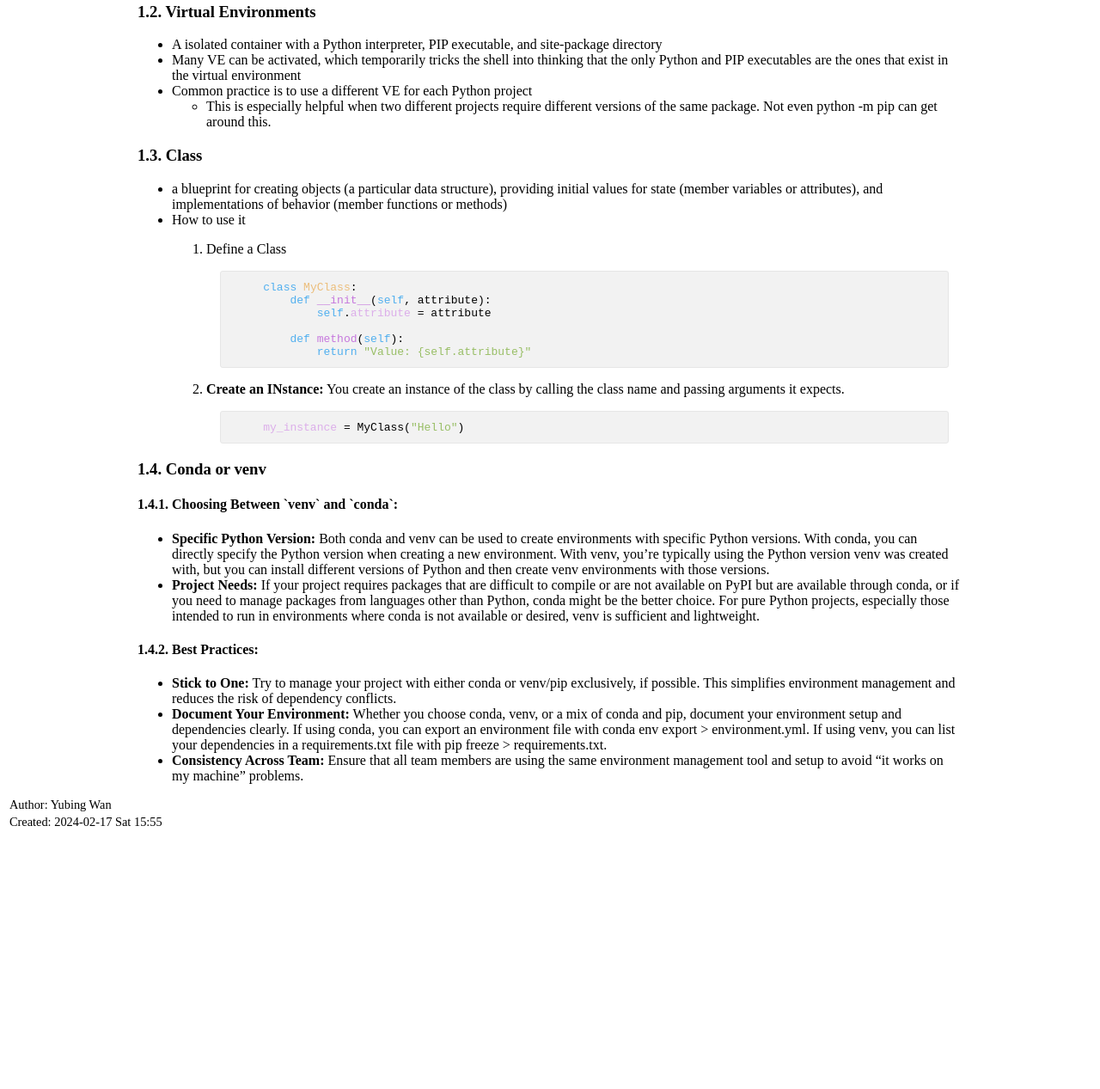
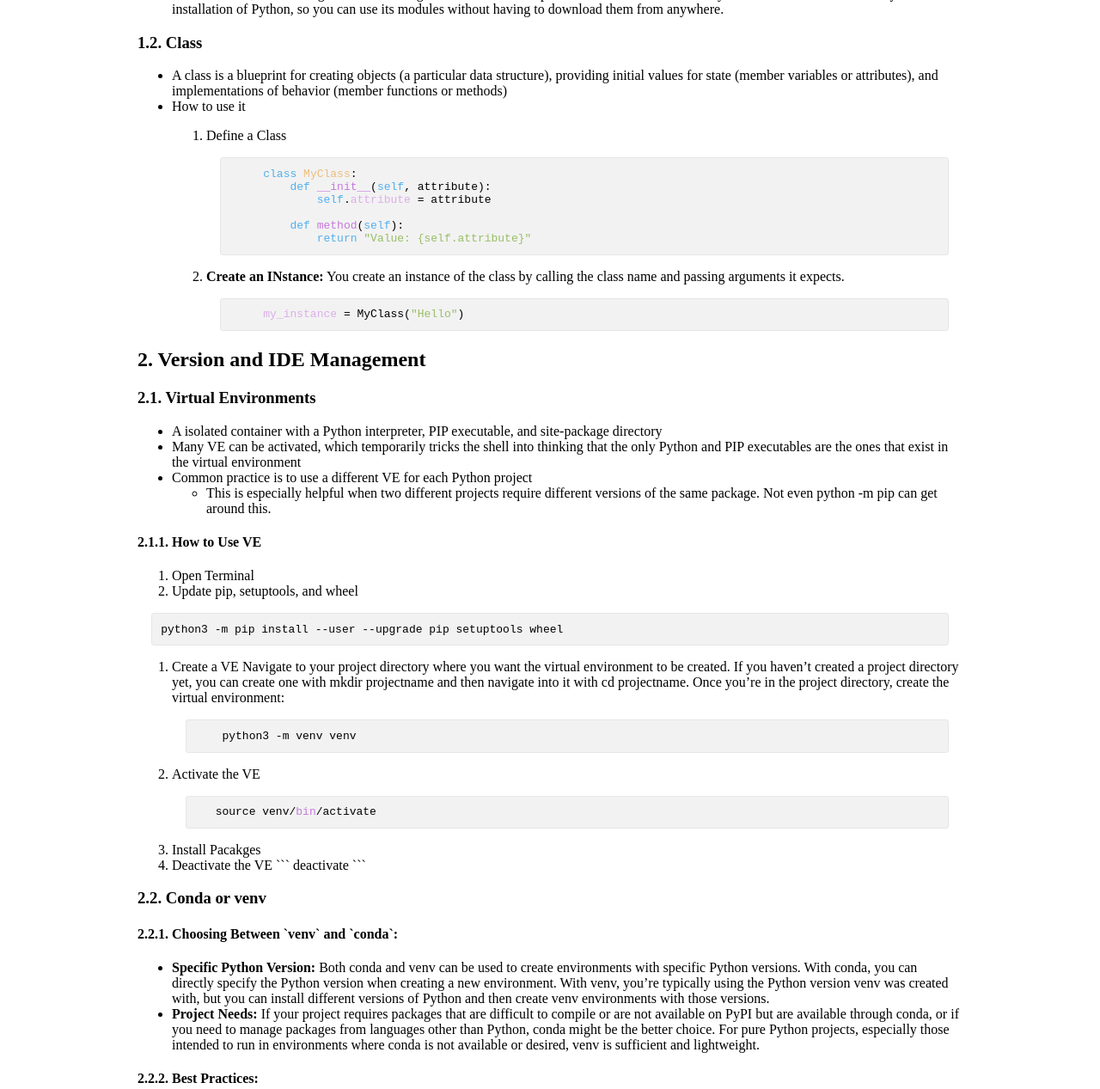
Before and after one commit to yubingwan/yubingwan.github.io, a plain HTML site: page learn_python.html in a window 1280 px wide. Shown: the part 577-1844 px from the top of the page at 86% size. Before the commit the page ends 1550 px from the top, so only its background shows below. Drawn offline with Linux system fonts and the light colour scheme.

Commit message:
add learning notes for python

````diff
--- a/learn_python.html
+++ b/learn_python.html
@@ -3,7 +3,7 @@
 "http://www.w3.org/TR/xhtml1/DTD/xhtml1-strict.dtd">
 <html xmlns="http://www.w3.org/1999/xhtml" lang="en" xml:lang="en">
 <head>
-<!-- 2024-02-17 Sat 15:55 -->
+<!-- 2024-02-17 Sat 16:29 -->
 <meta http-equiv="Content-Type" content="text/html;charset=utf-8" />
 <meta name="viewport" content="width=device-width, initial-scale=1" />
 <title>Learn Python</title>
@@ -201,15 +201,23 @@
 <h2>Table of Contents</h2>
 <div id="text-table-of-contents" role="doc-toc">
 <ul>
-<li><a href="#orgd335f59">1. Basic Concepts and Terminoloy</a>
+<li><a href="#org831dc9a">1. Basic Concepts and Terminoloy</a>
 <ul>
-<li><a href="#orgd0b0ffd">1.1. Scripts, Modules, Packages, and Libraries</a></li>
-<li><a href="#org7686613">1.2. Virtual Environments</a></li>
-<li><a href="#org00ad481">1.3. Class</a></li>
-<li><a href="#org9c5e733">1.4. Conda or venv</a>
+<li><a href="#org7b8bf37">1.1. Scripts, Modules, Packages, and Libraries</a></li>
+<li><a href="#org9df8d9d">1.2. Class</a></li>
+</ul>
+</li>
+<li><a href="#orgdf78de6">2. Version and IDE Management</a>
 <ul>
-<li><a href="#orgf2d21d6">1.4.1. Choosing Between `venv` and `conda`:</a></li>
-<li><a href="#org8f8b96b">1.4.2. Best Practices:</a></li>
+<li><a href="#org6b4c618">2.1. Virtual Environments</a>
+<ul>
+<li><a href="#orgd054164">2.1.1. How to Use VE</a></li>
+</ul>
+</li>
+<li><a href="#orgd1363ab">2.2. Conda or venv</a>
+<ul>
+<li><a href="#org01edb84">2.2.1. Choosing Between `venv` and `conda`:</a></li>
+<li><a href="#orgf2de29c">2.2.2. Best Practices:</a></li>
 </ul>
 </li>
 </ul>
@@ -217,12 +225,12 @@
 </ul>
 </div>
 </div>
-<div id="outline-container-orgd335f59" class="outline-2">
-<h2 id="orgd335f59"><span class="section-number-2">1.</span> Basic Concepts and Terminoloy</h2>
+<div id="outline-container-org831dc9a" class="outline-2">
+<h2 id="org831dc9a"><span class="section-number-2">1.</span> Basic Concepts and Terminoloy</h2>
 <div class="outline-text-2" id="text-1">
 </div>
-<div id="outline-container-orgd0b0ffd" class="outline-3">
-<h3 id="orgd0b0ffd"><span class="section-number-3">1.1.</span> Scripts, Modules, Packages, and Libraries</h3>
+<div id="outline-container-org7b8bf37" class="outline-3">
+<h3 id="org7b8bf37"><span class="section-number-3">1.1.</span> Scripts, Modules, Packages, and Libraries</h3>
 <div class="outline-text-3" id="text-1-1">
 <ul class="org-ul">
 <li>Script: a Python file that is executable direclty. When run it, it should do something. Scripts often contains code written outside the scope of any classes or functions.</li>
@@ -235,24 +243,11 @@
 </ul>
 </div>
 </div>
-<div id="outline-container-org7686613" class="outline-3">
-<h3 id="org7686613"><span class="section-number-3">1.2.</span> Virtual Environments</h3>
+<div id="outline-container-org9df8d9d" class="outline-3">
+<h3 id="org9df8d9d"><span class="section-number-3">1.2.</span> Class</h3>
 <div class="outline-text-3" id="text-1-2">
 <ul class="org-ul">
-<li>A isolated container with a Python interpreter, PIP executable, and site-package directory</li>
-<li>Many VE can be activated, which temporarily tricks the shell into thinking that the only Python and PIP executables are the ones that exist in the virtual environment</li>
-<li>Common practice is to use a different VE for each Python project
-<ul class="org-ul">
-<li>This is especially helpful when two different projects require different versions of the same package. Not even python -m pip can get around this.</li>
-</ul></li>
-</ul>
-</div>
-</div>
-<div id="outline-container-org00ad481" class="outline-3">
-<h3 id="org00ad481"><span class="section-number-3">1.3.</span> Class</h3>
-<div class="outline-text-3" id="text-1-3">
-<ul class="org-ul">
-<li>a blueprint for creating objects (a particular data structure), providing initial values for state (member variables or attributes), and implementations of behavior (member functions or methods)</li>
+<li>A class is a blueprint for creating objects (a particular data structure), providing initial values for state (member variables or attributes), and implementations of behavior (member functions or methods)</li>
 
 <li>How to use it
 <ol class="org-ol">
@@ -281,13 +276,67 @@ Define a Class
 </ul>
 </div>
 </div>
-<div id="outline-container-org9c5e733" class="outline-3">
-<h3 id="org9c5e733"><span class="section-number-3">1.4.</span> Conda or venv</h3>
-<div class="outline-text-3" id="text-1-4">
 </div>
-<div id="outline-container-orgf2d21d6" class="outline-4">
-<h4 id="orgf2d21d6"><span class="section-number-4">1.4.1.</span> Choosing Between `venv` and `conda`:</h4>
-<div class="outline-text-4" id="text-1-4-1">
+<div id="outline-container-orgdf78de6" class="outline-2">
+<h2 id="orgdf78de6"><span class="section-number-2">2.</span> Version and IDE Management</h2>
+<div class="outline-text-2" id="text-2">
+</div>
+<div id="outline-container-org6b4c618" class="outline-3">
+<h3 id="org6b4c618"><span class="section-number-3">2.1.</span> Virtual Environments</h3>
+<div class="outline-text-3" id="text-2-1">
+<ul class="org-ul">
+<li>A isolated container with a Python interpreter, PIP executable, and site-package directory</li>
+<li>Many VE can be activated, which temporarily tricks the shell into thinking that the only Python and PIP executables are the ones that exist in the virtual environment</li>
+<li>Common practice is to use a different VE for each Python project
+<ul class="org-ul">
+<li>This is especially helpful when two different projects require different versions of the same package. Not even python -m pip can get around this.</li>
+</ul></li>
+</ul>
+</div>
+<div id="outline-container-orgd054164" class="outline-4">
+<h4 id="orgd054164"><span class="section-number-4">2.1.1.</span> How to Use VE</h4>
+<div class="outline-text-4" id="text-2-1-1">
+<ol class="org-ol">
+<li>Open Terminal</li>
+<li>Update pip, setuptools, and wheel</li>
+</ol>
+<div class="org-src-container">
+<pre class="src src-python">python3 -m pip install --user --upgrade pip setuptools wheel
+</pre>
+</div>
+<ol class="org-ol">
+<li><p>
+Create a VE
+Navigate to your project directory where you want the virtual environment to be created. If you haven&rsquo;t created a project directory yet, you can create one with mkdir projectname and then navigate into it with cd projectname. Once you&rsquo;re in the project directory, create the virtual environment:
+</p>
+<div class="org-src-container">
+<pre class="src src-python">    python3 -m venv venv
+</pre>
+</div></li>
+<li><p>
+Activate the VE
+</p>
+<div class="org-src-container">
+<pre class="src src-python">   source venv/<span style="color: #c678dd;">bin</span>/activate
+</pre>
+</div></li>
+<li>Install Pacakges</li>
+
+<li>Deactivate the VE
+```
+deactivate
+```</li>
+</ol>
+</div>
+</div>
+</div>
+<div id="outline-container-orgd1363ab" class="outline-3">
+<h3 id="orgd1363ab"><span class="section-number-3">2.2.</span> Conda or venv</h3>
+<div class="outline-text-3" id="text-2-2">
+</div>
+<div id="outline-container-org01edb84" class="outline-4">
+<h4 id="org01edb84"><span class="section-number-4">2.2.1.</span> Choosing Between `venv` and `conda`:</h4>
+<div class="outline-text-4" id="text-2-2-1">
 <ul class="org-ul">
 <li><b>Specific Python Version:</b> Both conda and venv can be used to create environments with specific Python versions. With conda, you can directly specify the Python version when creating a new environment. With venv, you&rsquo;re typically using the Python version venv was created with, but you can install different versions of Python and then create venv environments with those versions.</li>
 
@@ -295,9 +344,9 @@ Define a Class
 </ul>
 </div>
 </div>
-<div id="outline-container-org8f8b96b" class="outline-4">
-<h4 id="org8f8b96b"><span class="section-number-4">1.4.2.</span> Best Practices:</h4>
-<div class="outline-text-4" id="text-1-4-2">
+<div id="outline-container-orgf2de29c" class="outline-4">
+<h4 id="orgf2de29c"><span class="section-number-4">2.2.2.</span> Best Practices:</h4>
+<div class="outline-text-4" id="text-2-2-2">
 <ul class="org-ul">
 <li><b>Stick to One:</b> Try to manage your project with either conda or venv/pip exclusively, if possible. This simplifies environment management and reduces the risk of dependency conflicts.</li>
 <li><b>Document Your Environment:</b> Whether you choose conda, venv, or a mix of conda and pip, document your environment setup and dependencies clearly. If using conda, you can export an environment file with conda env export &gt; environment.yml. If using venv, you can list your dependencies in a requirements.txt file with pip freeze &gt; requirements.txt.</li>
@@ -310,7 +359,7 @@ Define a Class
 </div>
 <div id="postamble" class="status">
 <p class="author">Author: Yubing Wan</p>
-<p class="date">Created: 2024-02-17 Sat 15:55</p>
+<p class="date">Created: 2024-02-17 Sat 16:29</p>
 </div>
 </body>
 </html>
````
Also changed, not shown: 2 other files.
